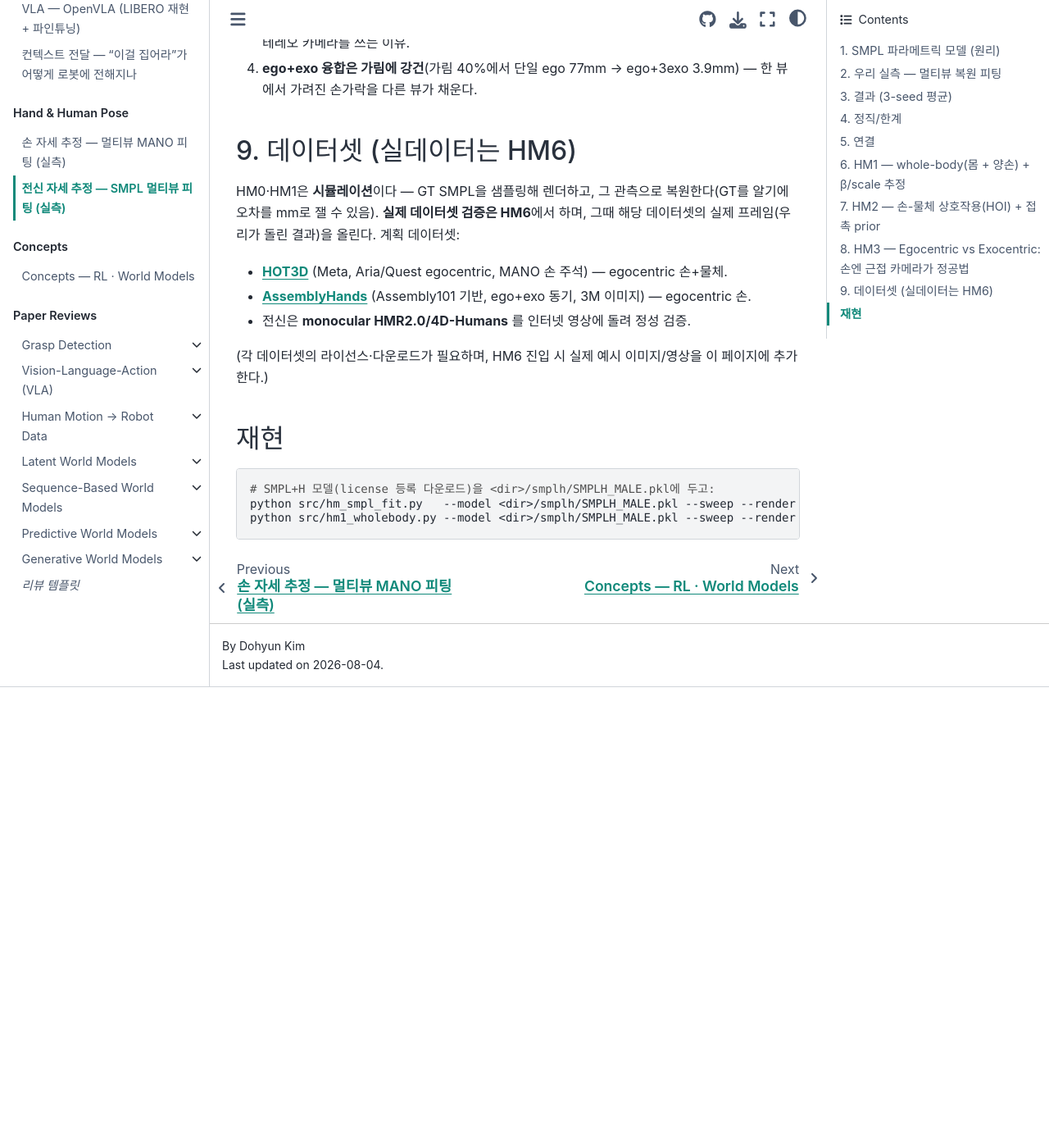
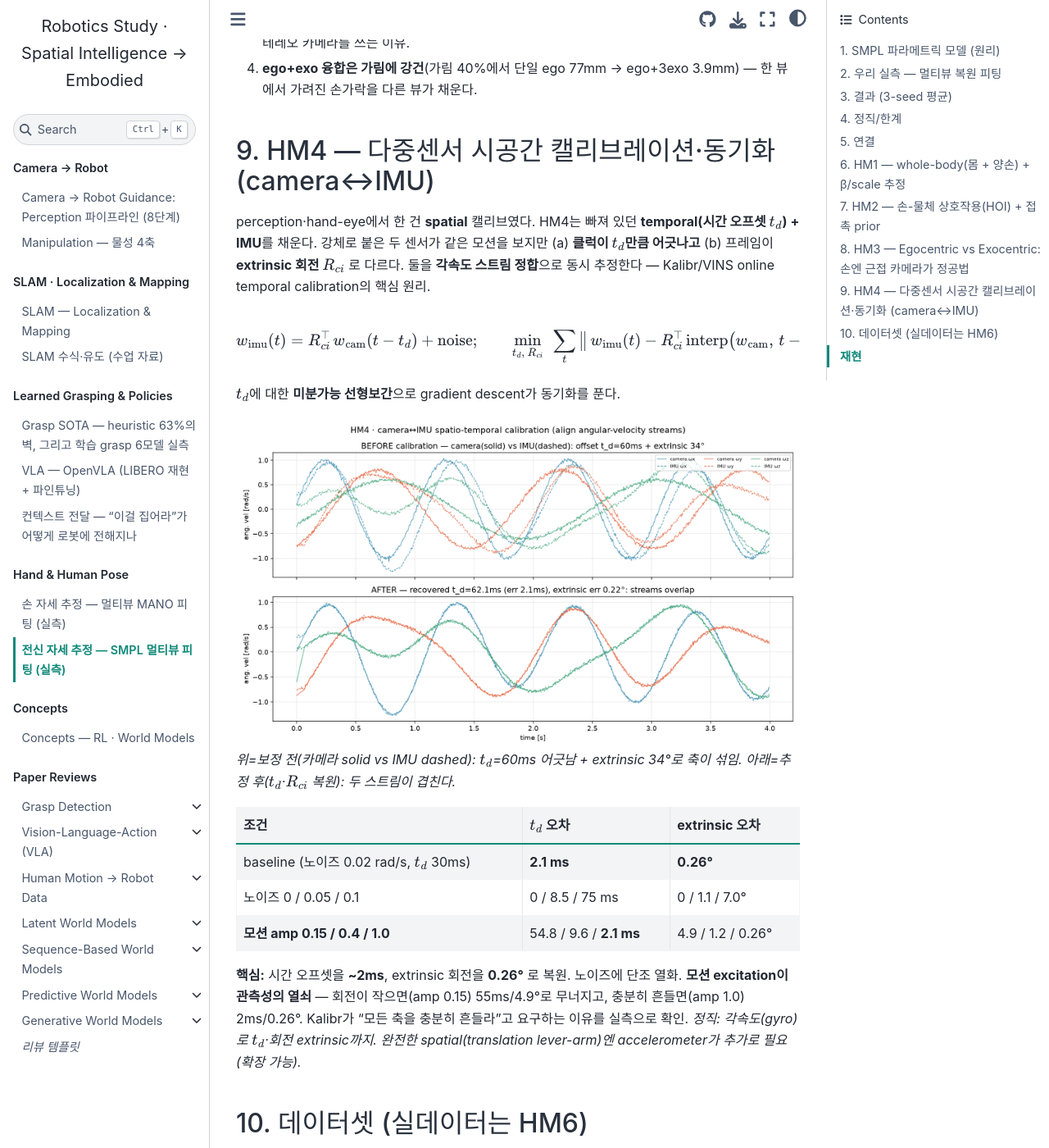
Before and after one commit to DoHyun468/robotics-study, a Jupyter Book: the page built from human_pose.md, in a window 1280 px wide and 1400 px high, scrolled down 8702 px. Shown: the whole window at 82% size. Built offline with Jupyter Book 1.0.4 settings and Sphinx 7.4.7 and the Sphinx Book theme 1.1.4, drawn with Linux system fonts in a browser that asks for light colours; before the commit the page ends 9540 px from its top, so only the background shows below that.

Commit message:
human_pose: HM4 camera-IMU spatio-temporal calibration & synchronization
Adds the temporal axis missing from our spatial-only calibration: recover clock offset t_d
+ camera-IMU extrinsic R_ci jointly by aligning angular-velocity streams (Kalibr/VINS
principle), with a differentiable interpolation in t_d. Result: t_d err 2.1ms, extrinsic 0.26deg;
motion excitation is the observability key (weak rotation 55ms/4.9deg -> rich 2ms/0.26deg).
Before/after stream-overlap figure. gyro gives t_d + rotation; translation needs accelerometer.
Artifact: https://claude.ai/code/artifact/4e29bbbd-b59d-49f4-9d4d-d1013819dc85

Co-Authored-By: Claude Opus 4.8 <noreply@anthropic.com>
Claude-Session: https://claude.ai/code/session_01McbJgx4gfmrVVJzvBALQZp

```diff
--- a/human_pose.md
+++ b/human_pose.md
@@ -179,7 +179,27 @@ HM1·HM2에서 **손은 몸/원거리(exocentric) 카메라에서 약하게 제
 3. **Ego 스테레오가 metric depth를 준다**(6.2mm) — 실제 헤드셋(Quest·Aria·[HOT3D](https://facebookresearch.github.io/hot3d/))이 근접 스테레오 카메라를 쓰는 이유.
 4. **ego+exo 융합은 가림에 강건**(가림 40%에서 단일 ego 77mm → ego+3exo 3.9mm) — 한 뷰에서 가려진 손가락을 다른 뷰가 채운다.
 
-## 9. 데이터셋 (실데이터는 HM6)
+## 9. HM4 — 다중센서 시공간 캘리브레이션·동기화 (camera↔IMU)
+
+perception·hand-eye에서 한 건 **spatial** 캘리브였다. HM4는 빠져 있던 **temporal(시간 오프셋 $t_d$) + IMU**를 채운다. 강체로 붙은 두 센서가 같은 모션을 보지만 (a) **클럭이 $t_d$만큼 어긋나고** (b) 프레임이 **extrinsic 회전 $R_{ci}$** 로 다르다. 둘을 **각속도 스트림 정합**으로 동시 추정한다 — Kalibr/VINS online temporal calibration의 핵심 원리.
+
+$$w_\text{imu}(t)=R_{ci}^\top\,w_\text{cam}(t-t_d)+\text{noise};\qquad \min_{t_d,\,R_{ci}}\ \sum_t\big\|\,w_\text{imu}(t)-R_{ci}^\top\,\text{interp}\big(w_\text{cam},\,t-t_d\big)\big\|^2$$
+
+$t_d$에 대한 **미분가능 선형보간**으로 gradient descent가 동기화를 푼다.
+
+<img src="_static/hm4_sync.png" alt="camera-IMU temporal+spatial calibration before/after" style="width:100%;max-width:1100px;border-radius:8px">
+
+*위=보정 전(카메라 solid vs IMU dashed): $t_d$=60ms 어긋남 + extrinsic 34°로 축이 섞임. 아래=추정 후($t_d$·$R_{ci}$ 복원): 두 스트림이 겹친다.*
+
+| 조건 | $t_d$ 오차 | extrinsic 오차 |
+|---|---|---|
+| baseline (노이즈 0.02 rad/s, $t_d$ 30ms) | **2.1 ms** | **0.26°** |
+| 노이즈 0 / 0.05 / 0.1 | 0 / 8.5 / 75 ms | 0 / 1.1 / 7.0° |
+| **모션 amp 0.15 / 0.4 / 1.0** | 54.8 / 9.6 / **2.1 ms** | 4.9 / 1.2 / 0.26° |
+
+**핵심:** 시간 오프셋을 **~2ms**, extrinsic 회전을 **0.26°** 로 복원. 노이즈에 단조 열화. **모션 excitation이 관측성의 열쇠** — 회전이 작으면(amp 0.15) 55ms/4.9°로 무너지고, 충분히 흔들면(amp 1.0) 2ms/0.26°. Kalibr가 "모든 축을 충분히 흔들라"고 요구하는 이유를 실측으로 확인. *정직: 각속도(gyro)로 $t_d$·회전 extrinsic까지. 완전한 spatial(translation lever-arm)엔 accelerometer가 추가로 필요(확장 가능).*
+
+## 10. 데이터셋 (실데이터는 HM6)
 
 HM0·HM1은 **시뮬레이션**이다 — GT SMPL을 샘플링해 렌더하고, 그 관측으로 복원한다(GT를 알기에 오차를 mm로 잴 수 있음). **실제 데이터셋 검증은 HM6**에서 하며, 그때 해당 데이터셋의 실제 프레임(우리가 돌린 결과)을 올린다. 계획 데이터셋:
 
```
Also changed, not shown: _static/hm4_sync.png (added).
